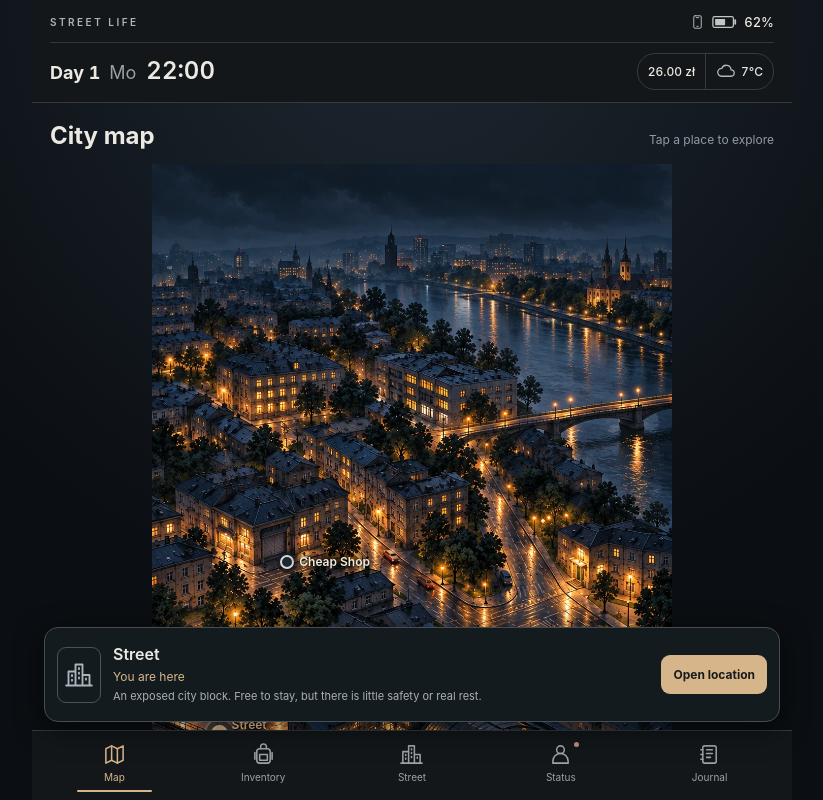
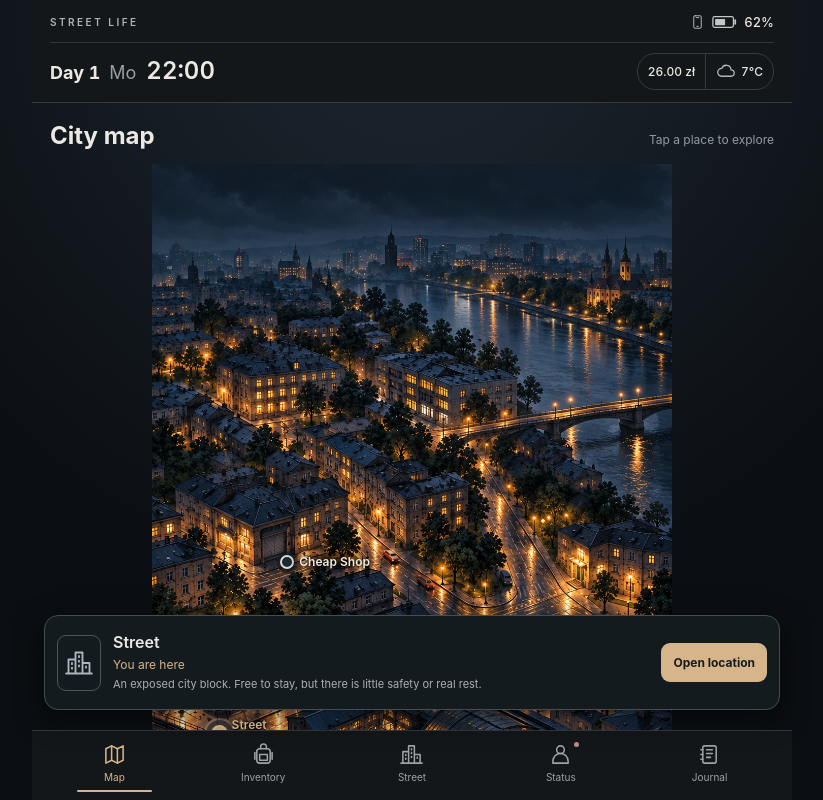
Before and after one commit to AlexanderKruk/street-life-game, a React (Vite) app: page / in a window 1280 px wide. Both pictures are taken after a click on the button "Map". Shown: the top 800 px of the page, without its empty margins (228-1051 px from the left). Built offline with nearby package versions, Linux system fonts and the light colour scheme.

Commit message:
Keep destination card clear of two-line navigation labels

```diff
--- a/src/styles.css
+++ b/src/styles.css
@@ -707,6 +707,6 @@ button.inventory-item { width:100%; }
 
 /* v103: the selected place stays above the pinned navigation. */
 .district-map { padding-bottom:175px; }
-.district-card { position:fixed; z-index:21; left:50%; bottom:calc(78px + env(safe-area-inset-bottom, 0px)); transform:translateX(-50%); width:min(736px,calc(100% - 24px)); margin:0; box-shadow:0 8px 28px #0008; }
+.district-card { position:fixed; z-index:21; left:50%; bottom:calc(90px + env(safe-area-inset-bottom, 0px)); transform:translateX(-50%); width:min(736px,calc(100% - 24px)); margin:0; box-shadow:0 8px 28px #0008; }
 .district-place-copy small { max-height:72px; overflow:auto; }
 @media (max-height:600px) { .district-card { padding-top:10px; padding-bottom:10px; } .district-place-copy small { max-height:40px; } }
```
